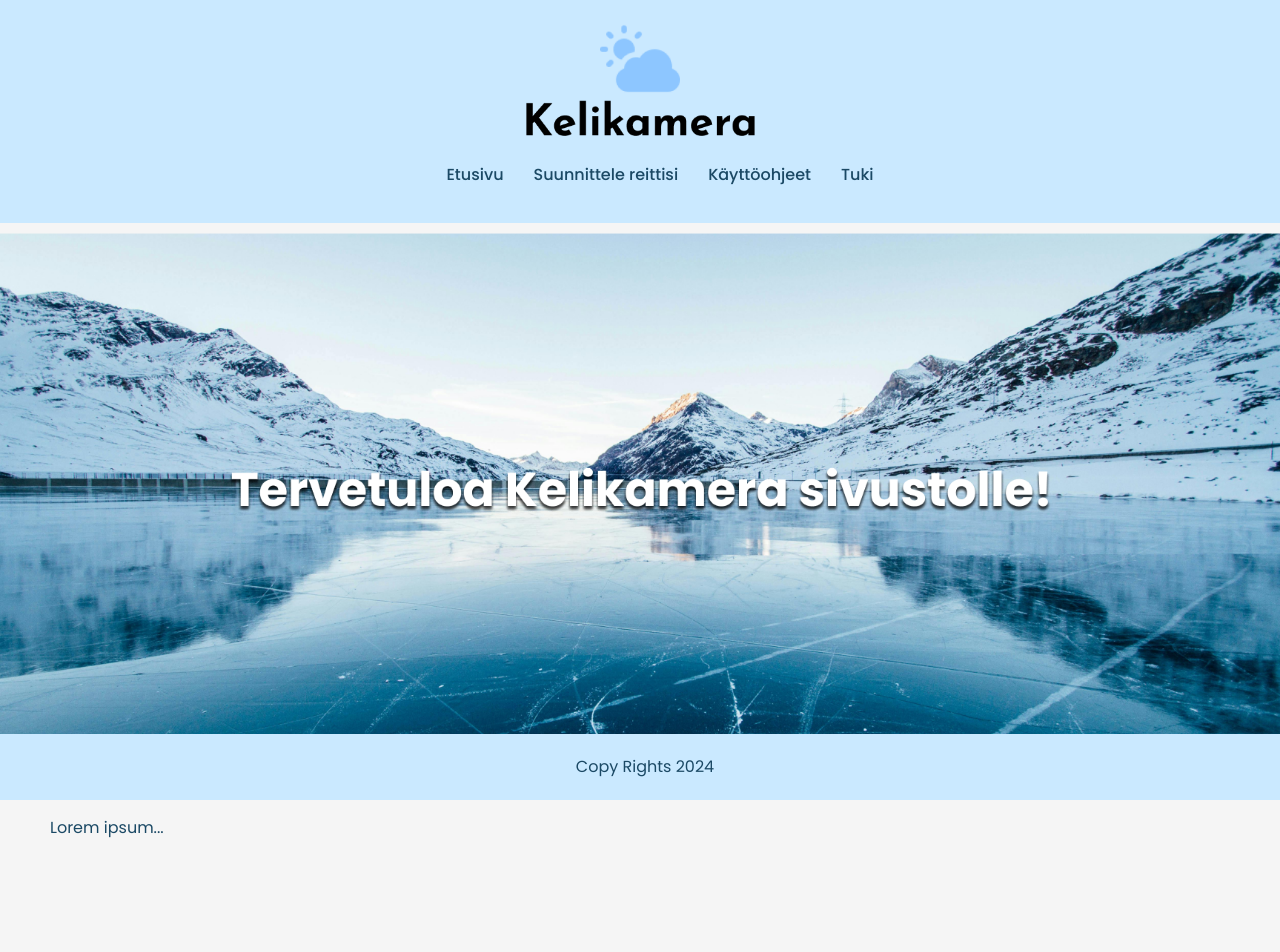
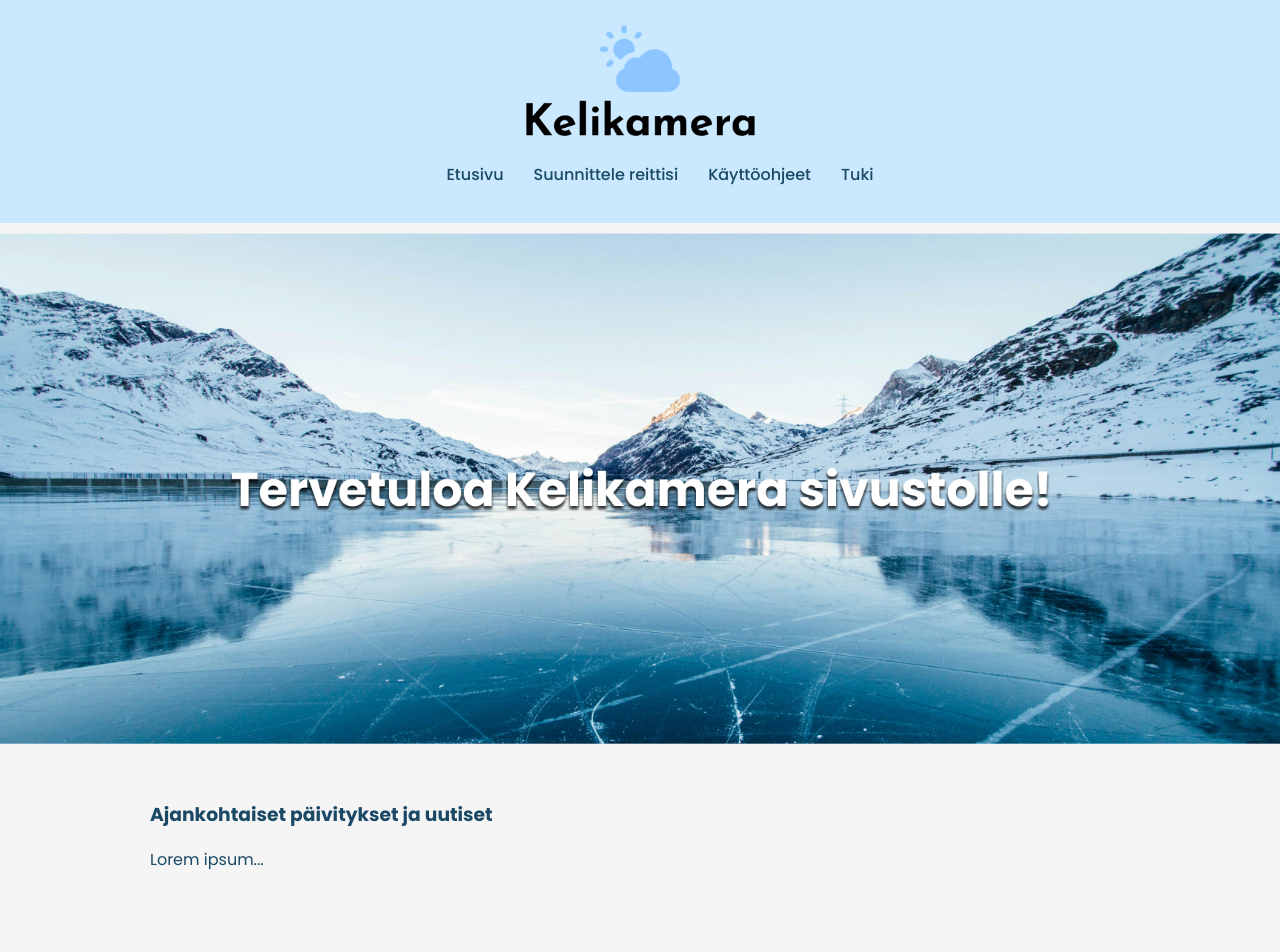
Before and after one commit to OlliNevamaki/kelikamera, a React (Vite) app in the folder frontend/: page / in a window 1280 px wide. Shown: the top 952 px of the page. Built offline with nearby package versions, Linux system fonts and the light colour scheme.

Commit message:
Footer fixed

```diff
--- a/frontend/src/App.css
+++ b/frontend/src/App.css
@@ -17,11 +17,12 @@ li {
 
 h3 {
   text-align: left;
-  margin-left: 50px;
+  margin-top: 50px;
+  margin-left: 150px;
 }
 .Left-align {
   text-align: left;
-  margin-left: 50px;
+  margin-left: 150px;
   margin-bottom: 500px;
 }
 
@@ -58,19 +59,21 @@ nav ul li {
   margin-right: 15px;
 }
 
+.Main-content {
+  padding-bottom: 300px;
+}
+
 footer {
   background-color: #cae9ff;
   color: #1b4965;
   padding: 5px;
   text-align: center;
-  position: fixed;
+  position: relative;
   left: 0;
   bottom: 0;
+  right: 0;
   width: 100%;
-}
-
-.Main-content {
-  margin-bottom: 650px; /* Riippuen footerin korkeudesta, aseta sopiva arvo */
+  display: block;
 }
 
 /*
--- a/frontend/src/Footer.jsx
+++ b/frontend/src/Footer.jsx
@@ -1,7 +1,7 @@
 function Footer() {
   return (
     <footer>
-      <p>Copy Rights 2024</p>
+      <p>Copy Rights 2024 Kelikamera</p>
     </footer>
   );
 }
--- a/frontend/src/Help.jsx
+++ b/frontend/src/Help.jsx
@@ -1,3 +1,4 @@
+import Footer from "./Footer";
 function Help() {
   return (
     <div>
@@ -13,6 +14,8 @@ function Help() {
           Sähköpostiosoite: <b>kelikamera@tuki.fi</b>
         </li>
       </ol>
+      <br></br>
+      <Footer />
     </div>
   );
 }
--- a/frontend/src/Home.jsx
+++ b/frontend/src/Home.jsx
@@ -4,11 +4,10 @@ function Home() {
     <div className="App">
       <header className="App-header">
         <img src="./src/banneri-kuva-2.png" className="Banner-image" />
-
         <h3>Ajankohtaiset päivitykset ja uutiset</h3>
         <p className="Left-align">Lorem ipsum...</p>
       </header>
-      <Footer /> {/* Lisätään Footer-komponentti */}
+      <Footer />
     </div>
   );
 }
--- a/frontend/src/Instructions.jsx
+++ b/frontend/src/Instructions.jsx
@@ -1,3 +1,4 @@
+import Footer from "./Footer";
 function Instructions() {
   return (
     <div>
@@ -8,6 +9,8 @@ function Instructions() {
         <li>2</li>
         <li>3</li>
       </ol>
+      <br></br>
+      <Footer />
     </div>
   );
 }
```
